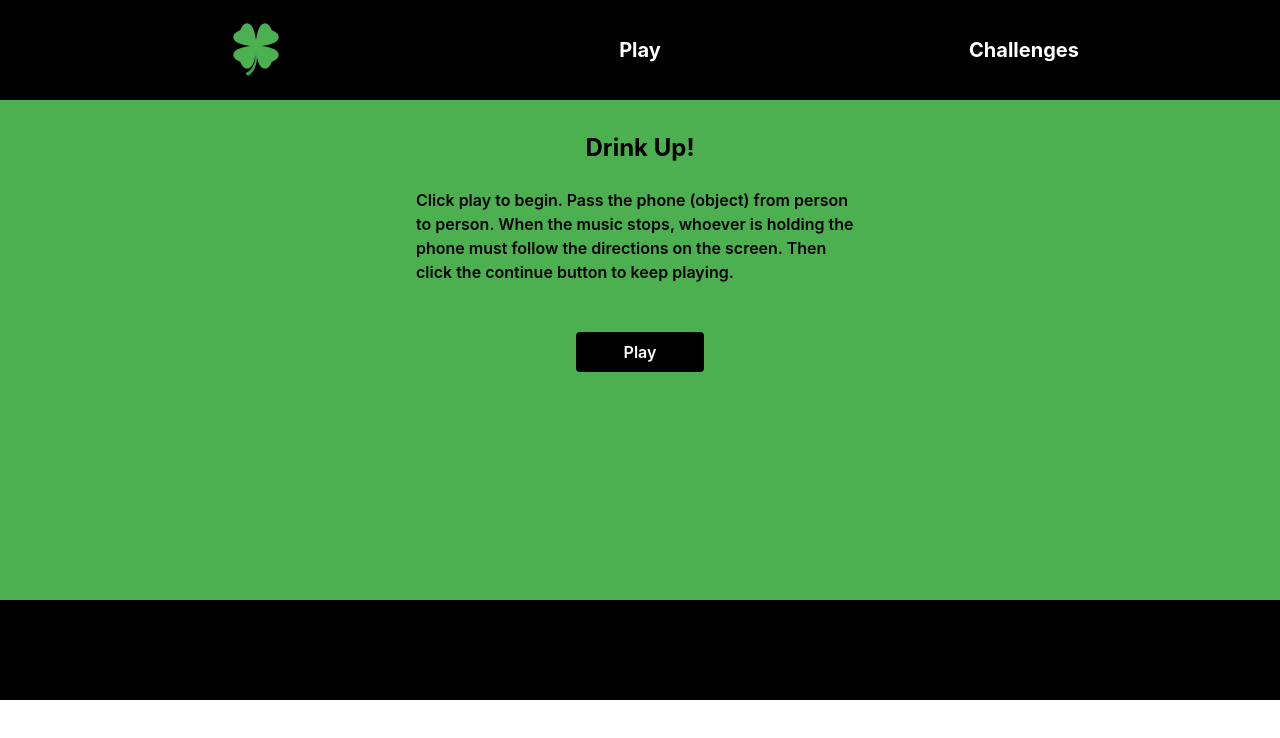
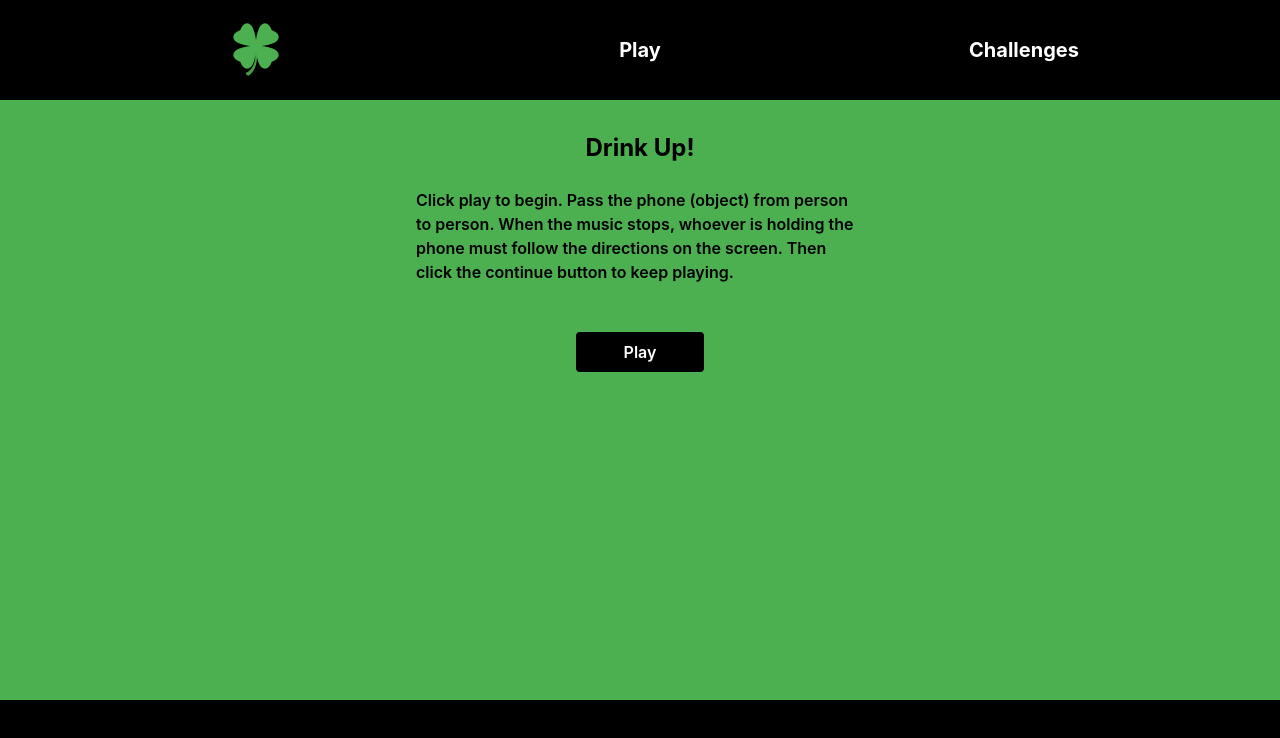
Before and after one commit to magnush-github/drinkup2, a React (Create React App) app: page / in a window 1280 px wide. Shown: the top 738 px of the page. Built offline with nearby package versions, Linux system fonts and the light colour scheme.

Commit message:
min-height layout

```diff
--- a/src/layouts/layout.tsx
+++ b/src/layouts/layout.tsx
@@ -29,7 +29,7 @@ const Layout = () => {
         </nav>
         <div
           className="flex flex-col items-center mx-6 md:mx-0"
-          style={{ minHeight: "500px" }}
+          style={{ minHeight: "600px" }}
         >
           <Outlet />
         </div>
--- a/src/pages/play.tsx
+++ b/src/pages/play.tsx
@@ -26,7 +26,7 @@ const Play = () => {
     setSong(_song);
   };
   return (
-    <div style={{ height: "500px" }} className="flex flex-col justify-center">
+    <div style={{ height: "600px" }} className="flex flex-col justify-center">
       {status === "new" && (
         <ChooseDifficulty
           changeStatus={changeStatus}
```
